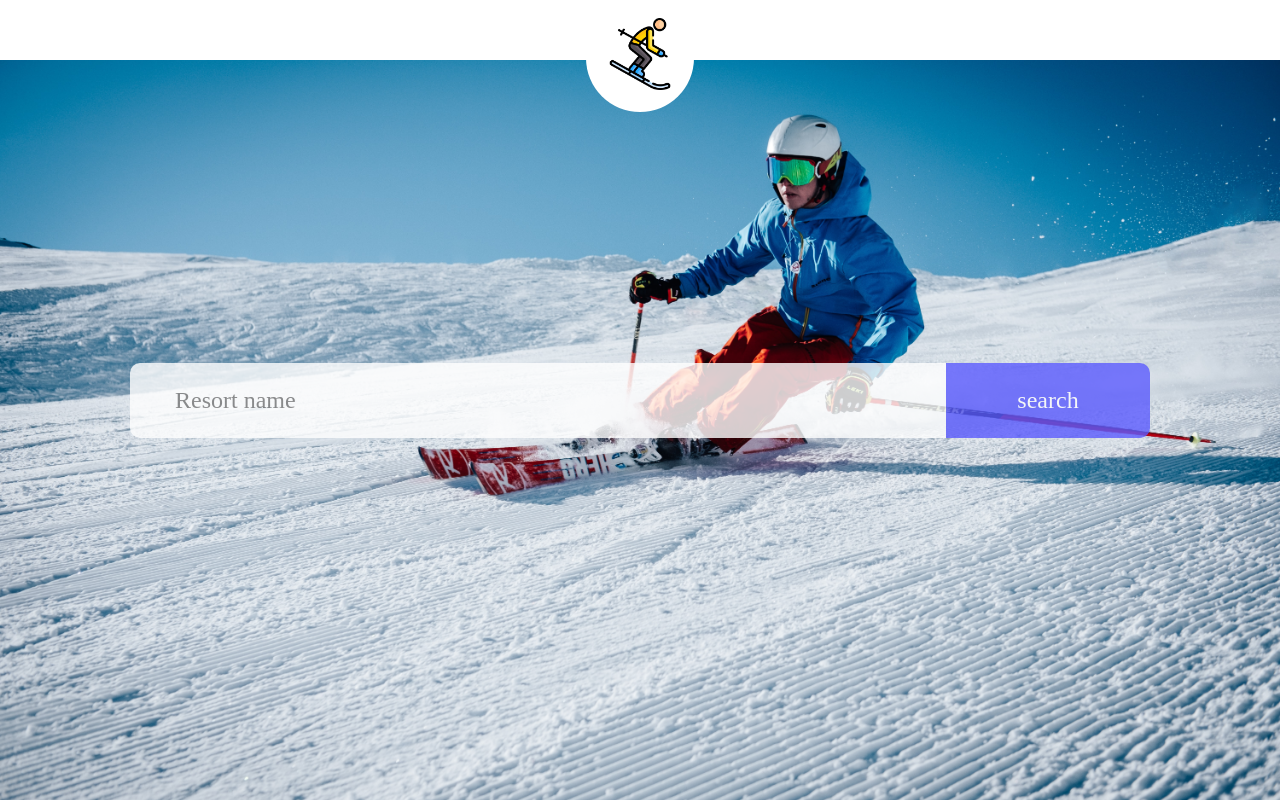
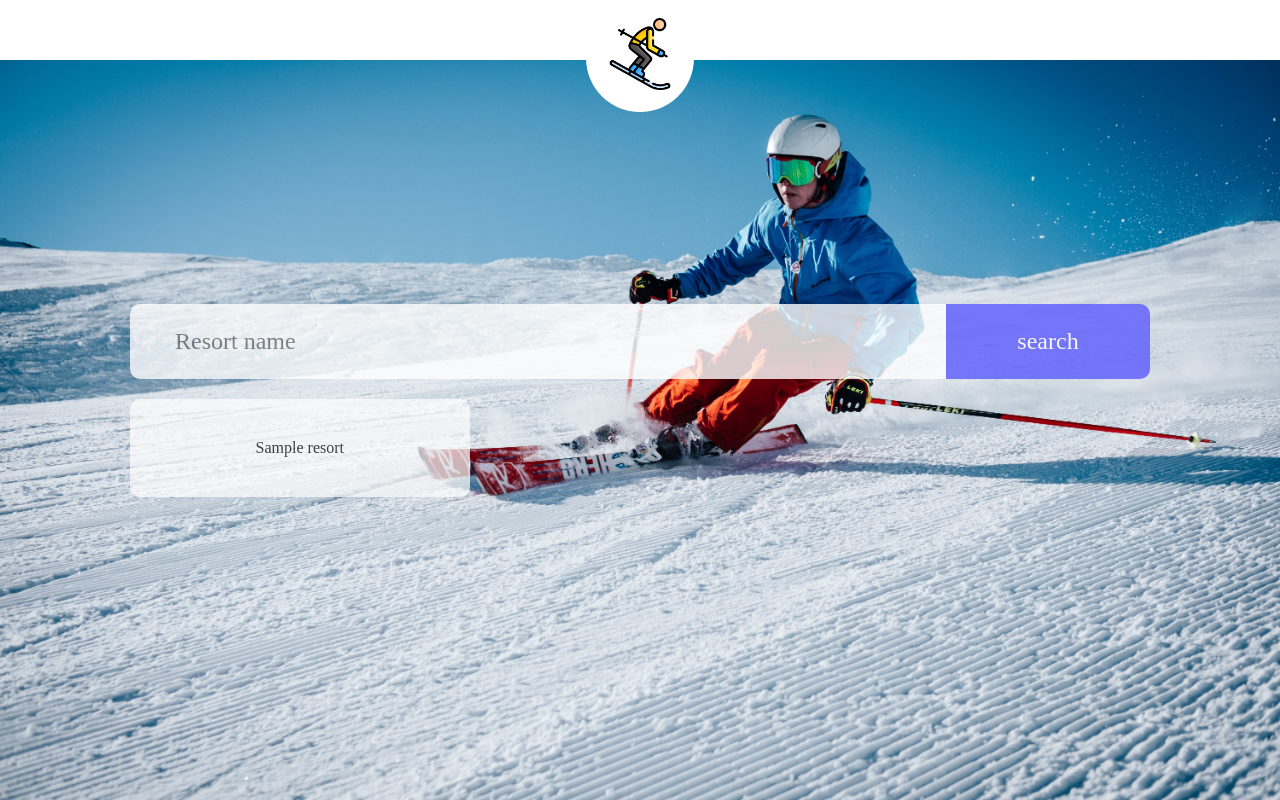
Before and after one commit to Thematveev/resorts-info-project, a Flask app: template templates/homepage.html in a window 1280 px wide. Run offline with Flask 2, Linux system fonts and the light colour scheme; the template is opened without the code that fills it: most values are stand-ins (such as "Sample title", 1, 10 or a date in 2020); some web fonts are replaced.

Commit message:
add history on home page

```diff
--- a/server.py
+++ b/server.py
@@ -1,5 +1,5 @@
 from flask import Flask, render_template, request, redirect, session
-from database import register_new_user, check_login
+from database import register_new_user, check_login, add_new_search, get_id_by_email, get_searches
 from weather import get_weather, get_snow, detect_ski_type, detect_clothes_type
 import map
 import config
@@ -17,16 +17,17 @@ def main_page():
 def home_page():
     try:
         email = session["email"]
-        return render_template("homepage.html")
-    except Exception:
+        return render_template("homepage.html", history=get_searches(email))
+    except Exception as e:
+        print(e)
         return redirect("/")
 
 
-@server.route("/resort", methods=["POST"])
+@server.route("/resort", methods=["GET"])
 def resort():
     try:
         email = session["email"]
-        resort_name = request.form.get("resort_name")
+        resort_name = request.args.get("resort_name")
         weather = get_weather(resort_name)
         snow = get_snow(resort_name)
 
@@ -60,6 +61,11 @@ def resort():
         except Exception:
             area_id = None
 
+        print('Here!!!!!')
+        # write to db here TODO
+
+        add_new_search(resort_name, get_id_by_email(email))
+
 
         return render_template("resort.html",
                                weather=weather,
@@ -67,7 +73,7 @@ def resort():
                                ski_type=ski_type,
                                clothes_type=clothes_type,
                                area_id=area_id,
-                               website=website
+                               website=website,
                             )
     except Exception as e:
         print(e)
@@ -96,5 +102,6 @@ def login():
 
 server.run(
     host=config.HOST,
-    port=config.PORT
+    port=config.PORT,
+    debug=True
 )
--- a/static/homepage/style.css
+++ b/static/homepage/style.css
@@ -47,11 +47,12 @@
     display: flex;
     align-items: center;
     justify-content: center;
+    flex-direction: column;
+    gap: 20px;
 }
 
 form {
-    flex-grow: 1;
-    max-width: 85%;
+    width: 85%;
     display: flex;
 }
 
@@ -89,6 +90,38 @@ form {
     opacity: 1;
 }
 
+.searches {
+    width: 85%;
+}
+
+
+.searches-items {
+    display: flex;
+    list-style: none;
+    text-align: center;
+    gap: 10px;
+}
+
+.searches-item {
+    width: 33.3%;
+    background-color: white;
+    border-radius: 10px;
+    opacity: 0.7;
+}
+
+.searches-item > a {
+    text-decoration: none;
+    color: black;
+    display: block;
+    height: 100%;
+    width: 100%;
+    padding: 40px 0;
+}
+
+.searches-item:hover {
+    opacity: 1;
+}
+
 @media (max-width: 724px) {
     .hero-input, .hero-button {
         font-size: 18px;
--- a/templates/homepage.html
+++ b/templates/homepage.html
@@ -17,19 +17,22 @@
     <div class="hero">
         <div class="wrapper">
             <div class="hero-content">
-                <form action="/resort" method="post">
+                <form action="/resort" method="get">
                     <input type="text" name="resort_name" placeholder="Resort name" class="hero-input">
                     <input type="submit" class="hero-button" value="search">
                 </form>
+                <!-- last searches block -->
+                <div class="searches">
+                    <ul class="searches-items">
+                        {%for resort in history%}
+                        <li class="searches-item">
+                            <a href="http://127.0.0.1:5000/resort?resort_name={{resort}}">{{resort}}</a>
+                        </li>
+                        {% endfor %}
+                    </ul>
+                </div>
             </div>
         </div>
     </div>
-    <!-- <div class="footer">
-        <div class="wrapper">
-            <div class="footer-content">
-                <img src="./header-logo.png" alt="logo" class="footer-logo">
-            </div>
-        </div>
-    </div> -->
 </body>
 </html>
```
Also changed, not shown: database.py (+18 -0 lines), database.db.
